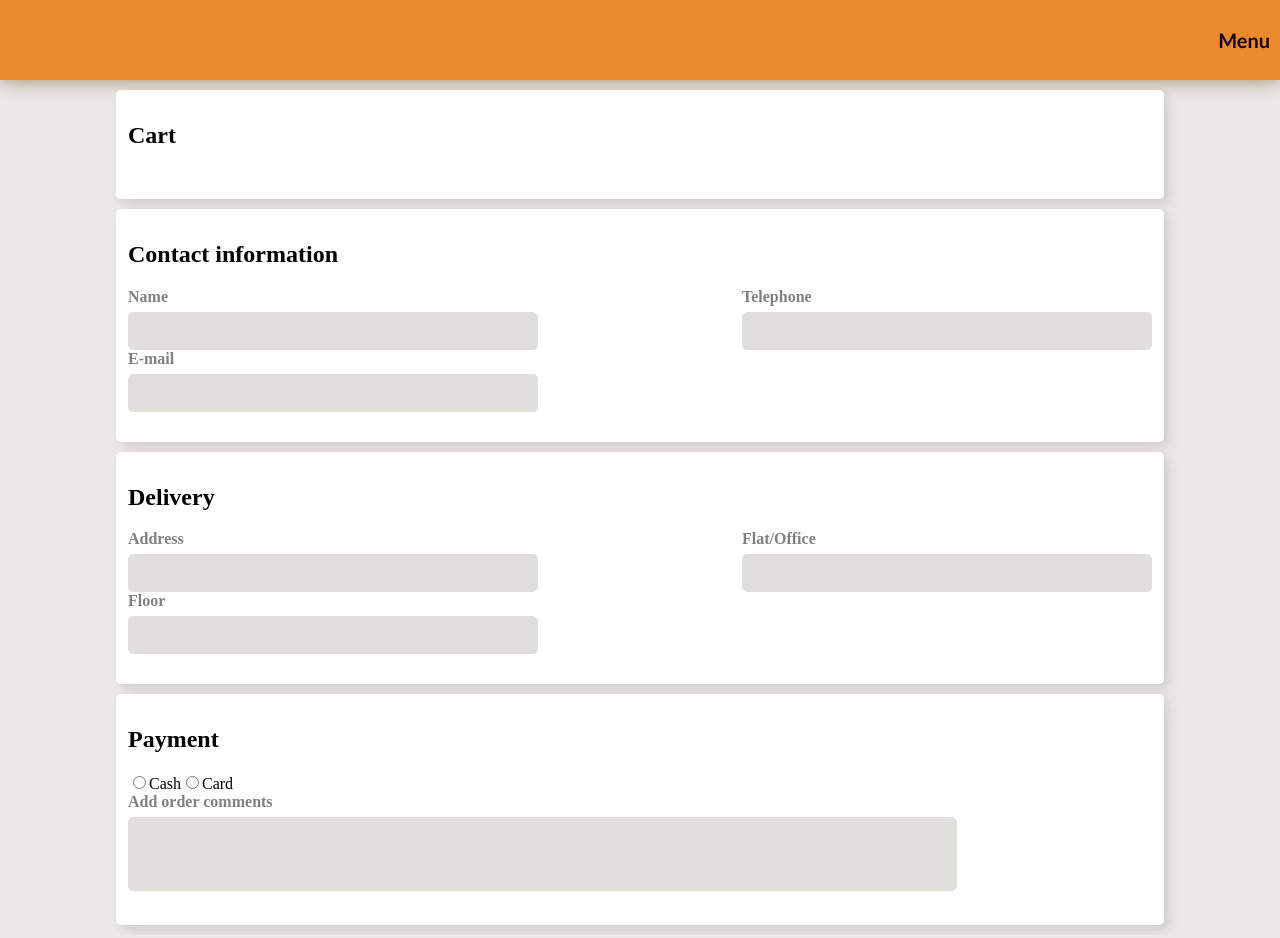
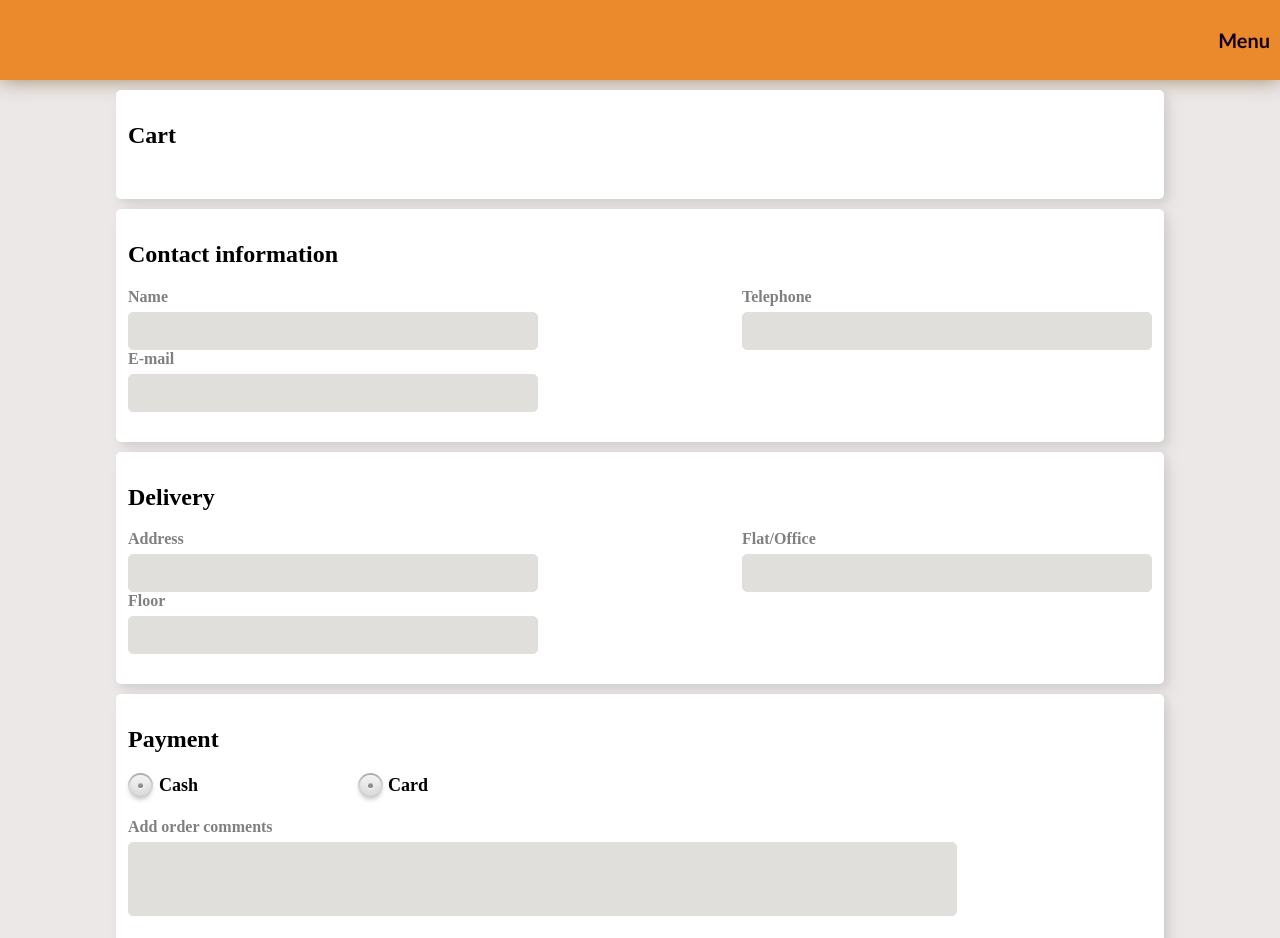
Before and after one commit to MeleshkoYuliya/Pizzeria, an Angular app: page /checkout in a window 1280 px wide. Shown: the top 938 px of the page. Built offline with nearby package versions, Linux system fonts and the light colour scheme.

Commit message:
Changed checkout component layout

```diff
--- a/src/app/order/checkout/checkout.component.html
+++ b/src/app/order/checkout/checkout.component.html
@@ -29,13 +29,27 @@
 </div>
 <div class="checkout-card">
   <h2>Payment</h2>
-  <div>
-    <input type="radio" id="cash" name="payment" value="cash">
-    <label for="cash">Cash</label>
-
-    <input type="radio" id="card" name="payment" value="card">
-    <label for="card">Card</label>
+  <div class="payment-types type">
+    <div class="type__item">
+      <input type="radio" class="payment" id="cash" name="radio" value="cash" /><label for="cash"
+        class="lb"></label><span class="lb-title">Cash</span>
+    </div>
+    <div class="type__item">
+      <input type="radio" class="payment" id="card" name="radio" value="card" /><label for="card"
+        class="lb"></label><span class="lb-title">Card</span>
+    </div>
   </div>
   <label for="comments" class="input-label">Add order comments</label>
   <textarea name="comments" id="comments" class="comments"></textarea>
+  <div class="message">
+    <div>I agree to receive </div>
+    <div>
+      <input type="checkbox" id="check" name="check" class="info-inp" />
+      <label for="check">SMS</label>
+    </div>
+    <div>
+      <input type="checkbox" id="check1" name="check1" class="info-inp" />
+      <label for="check1">Emails</label>
+    </div>
+  </div>
 </div>
--- a/src/app/order/checkout/checkout.component.scss
+++ b/src/app/order/checkout/checkout.component.scss
@@ -44,3 +44,125 @@
   font-size: 18px;
   padding: 4px;
 }
+
+.payment {
+  display: none;
+}
+
+.lb {
+  position: relative;
+  display: inline-block;
+  width: 25px;
+  height: 25px;
+  border-radius: 100%;
+  background: #ddd;
+  background: linear-gradient(#ccc, #fff);
+  box-shadow:
+    inset 0 2px 1px rgba(0, 0, 0, .15),
+    0 2px 5px rgba(200, 200, 200, .1);
+  cursor: pointer;
+}
+
+.lb:after {
+  content: "";
+  position: absolute;
+  left: 40%;
+  top: 40%;
+  width: 20%;
+  height: 20%;
+  border-radius: 100%;
+  background: #969696;
+  background: radial-gradient(#ccc, #969696);
+  box-shadow:
+    inset 0 2px 4px 1px rgba(0, 0, 0, .3),
+    0 1px 0 rgba(255, 255, 255, 1),
+    inset 0 1px 0 white;
+}
+
+.lb:before {
+  content: "";
+  position: absolute;
+  top: 8%;
+  right: 8%;
+  bottom: 8%;
+  left: 8%;
+  border-radius: 100%;
+  background: #eaeaea;
+  box-shadow:
+    0 3px 5px rgba(0, 0, 0, .25),
+    inset 0 1px 0 rgba(255, 255, 255, .3),
+    inset 0 -5px 5px rgba(100, 100, 100, .1),
+    inset 0 5px 5px rgba(255, 255, 255, .3);
+}
+
+.payment:checked+.lb:before {
+  background: #e5e5e5;
+  background: linear-gradient(#dedede, #fdfdfd);
+}
+
+.payment:checked+.lb:after {
+  background: #25d025;
+  background: radial-gradient(#3abd3a, #0f880f);
+  box-shadow:
+    inset 0 3px 5px 1px rgba(0, 0, 0, .1),
+    0 1px 0 rgba(255, 255, 255, .4),
+    0 0 10px 2px rgba(0, 210, 0, .5);
+}
+
+.payment-types {
+  display: flex;
+  flex-direction: row;
+  width: 300px;
+  justify-content: space-between;
+  margin-bottom: 20px
+}
+
+.type__item {
+  display: flex;
+  flex-direction: row;
+  align-items: center;
+  align-content: center;
+  width: 70px;
+  justify-content: space-between;
+  font-size: 18px;
+  font-weight: 900
+}
+
+
+
+.info-inp {
+  display: none;
+}
+
+.info-inp+label:before {
+  content: "\2713";
+  color: transparent;
+  display: inline-block;
+  border: 1px solid grey;
+  border-radius: 3px;
+  font-size: 14px;
+  line-height: 16px;
+  margin: -5px 5px 0 0;
+  height: 15px;
+  width: 15px;
+  text-align: center;
+  vertical-align: middle;
+  transition: color ease .3s;
+  cursor: pointer
+}
+
+.info-inp:checked+label:before {
+  color: white;
+  background-color: #0f880f;
+  border-radius: 3px;
+  border: 1px solid #0f880f;
+  cursor: pointer
+}
+
+.message {
+  display: flex;
+  flex-direction: row;
+  width: 300px;
+  justify-content: space-between;
+  margin-top: 20px
+}
```
